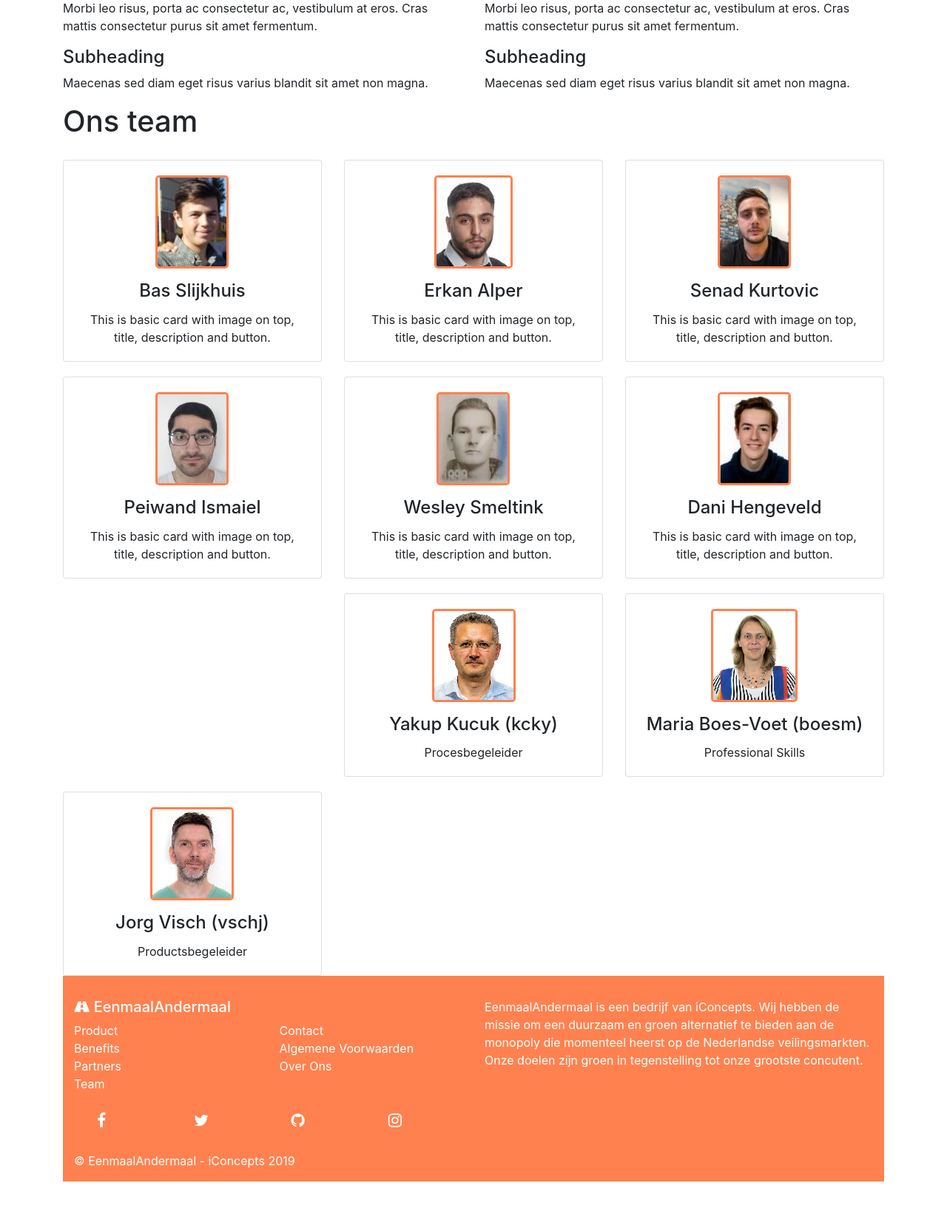
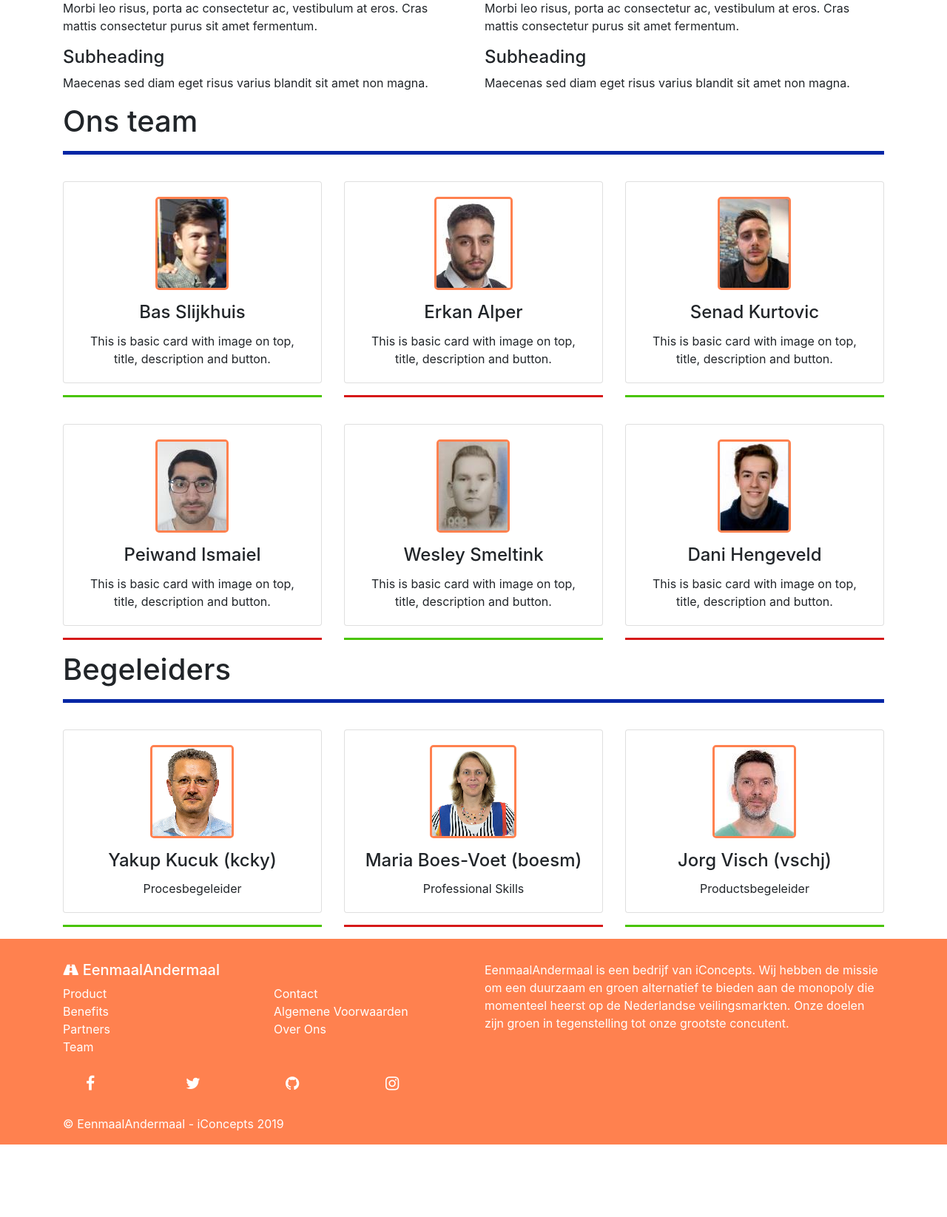
Before and after one commit to Bastastic/Veiling-site-met-PHP, a PHP site: page /overons.php in a window 1280 px wide. Shown: the part 725-2370 px from the top of the page at 74% size. After the commit the page ends 2272 px from the top, so only its background shows below. Run offline with PHP 8.4, Linux system fonts and the light colour scheme; data that the repository does not hold is empty; some libraries are stand-ins or nearby versions.

Commit message:
update overons

```diff
--- a/Website EenmaalAndermaal/bootstrap-4.3.1-dist/overons.php
+++ b/Website EenmaalAndermaal/bootstrap-4.3.1-dist/overons.php
@@ -1,5 +1,6 @@
 <!DOCTYPE html>
 <html lang="nl">
+
 <head>
     <meta charset="UTF-8">
     <meta name="viewport" content="width=device-width, initial-scale=1.0">
@@ -9,26 +10,49 @@
     <title>Over ons</title>
 </head>
 <style>
-  img{
-      border-radius:5px;
+    img {
+        border-radius: 5px;
         border: 3px solid #ff814f;
     }
-  hr.style1{
-	border-top: 3px solid #ff814f;
+
+    .second-line,
+    .fourth-line,
+    .sixth-line {
+        border-top: 3px solid #d61919;
     }
-.col-xs-12, .col-sm-6, .col-md-4{
-    float:left;
+
+    .first-line,
+    .thirth-line,
+    .fifth-line {
+        border-top: 3px solid #49c401;
+    }
+
+    .admin-line {
+        border-top: 5px solid #0326a5;
+    }
+
+    .col-xs-12,
+    .col-sm-6,
+    .col-md-4 {
+        float: left;
+    }
+
+    .row-full {
+        width: auto;
+        position: relative;
     }
 </style>
 <?php
      include 'includes/header.php';
     ?>
+
 <body style="overflow-x:hidden">
 
     <div class="jumbotron">
         <div class="container">
             <h1 class="display-3">Over ons</h1>
-        <p class="lead">Wij zijn EenmaalAndermaal een bedrijf van iConcepts, die een groen alternatief willen bieden op de huidige monopoly markt in Nederland.</p>
+            <p class="lead">Wij zijn EenmaalAndermaal een bedrijf van iConcepts, die een groen alternatief willen bieden
+                op de huidige monopoly markt in Nederland.</p>
             <p><a class="btn btn-lg btn-success" href="#" role="button">Neem contact met ons op</a></p>
         </div>
     </div>
@@ -39,7 +63,8 @@
                 <p>Donec id elit non mi porta gravida at eget metus. Maecenas faucibus mollis interdum.</p>
 
                 <h4>Subheading</h4>
-          <p>Morbi leo risus, porta ac consectetur ac, vestibulum at eros. Cras mattis consectetur purus sit amet fermentum.</p>
+                <p>Morbi leo risus, porta ac consectetur ac, vestibulum at eros. Cras mattis consectetur purus sit amet
+                    fermentum.</p>
 
                 <h4>Subheading</h4>
                 <p>Maecenas sed diam eget risus varius blandit sit amet non magna.</p>
@@ -50,7 +75,8 @@
                 <p>Donec id elit non mi porta gravida at eget metus. Maecenas faucibus mollis interdum.</p>
 
                 <h4>Subheading</h4>
-          <p>Morbi leo risus, porta ac consectetur ac, vestibulum at eros. Cras mattis consectetur purus sit amet fermentum.</p>
+                <p>Morbi leo risus, porta ac consectetur ac, vestibulum at eros. Cras mattis consectetur purus sit amet
+                    fermentum.</p>
 
                 <h4>Subheading</h4>
                 <p>Maecenas sed diam eget risus varius blandit sit amet non magna.</p>
@@ -64,22 +90,90 @@
     <section id="team" class="pb-5">
         <div class="container">
             <h5 class="section-title h1">Ons team</h5>
+            <div class="row-full">
+                <hr class="admin-line">
                 <div class="row">
-            <!-- Team member -->
+                    <!-- Team members -->
+                    <!-- Bas Slijkhuis -->
                     <div class="col-xs-12 col-sm-6 col-md-4" style="padding-top: 20px;">
                         <div class="image-flip" ontouchstart="this.classList.toggle('hover');">
                             <div class="mainflip">
                                 <div class="frontside">
                                     <div class="card">
                                         <div class="card-body text-center">
-                                    <p><img class="img-fluid" src="images/bas-slijkhuis.jpg" alt="card image"></p>
+                                            <p><img class="img-fluid" src="images/bas-slijkhuis.jpg" alt="card image">
+                                            </p>
                                             <h4 class="card-title">Bas Slijkhuis</h4>
-                                    <p class="card-text">This is basic card with image on top, title, description and button.</p>
+                                            <p class="card-text">This is basic card with image on top, title,
+                                                description
+                                                and button.</p>
                                         </div>
                                     </div>
                                 </div>
                             </div>
                         </div>
+                        <hr class="first-line">
+                    </div>
+                    <!-- Erkan Alper -->
+                    <div class="col-xs-12 col-sm-6 col-md-4" style="padding-top: 20px;">
+                        <div class="image-flip" ontouchstart="this.classList.toggle('hover');">
+                            <div class="mainflip">
+                                <div class="frontside">
+                                    <div class="card">
+                                        <div class="card-body text-center">
+                                            <p><img class=" img-fluid" src="images/erkan-alper.jpg" alt="card image">
+                                            </p>
+                                            <h4 class="card-title">Erkan Alper</h4>
+                                            <p class="card-text">This is basic card with image on top, title,
+                                                description
+                                                and button.</p>
+                                        </div>
+                                    </div>
+                                </div>
+                            </div>
+                        </div>
+                        <hr class="second-line">
+                    </div>
+                    <!-- Senad Kurtovic -->
+                    <div class="col-xs-12 col-sm-6 col-md-4" style="padding-top: 20px;">
+                        <div class="image-flip" ontouchstart="this.classList.toggle('hover');">
+                            <div class="mainflip">
+                                <div class="frontside">
+                                    <div class="card">
+                                        <div class="card-body text-center">
+                                            <p><img class=" img-fluid" src="images/senad-kurtovic.jpg" alt="card image">
+                                            </p>
+                                            <h4 class="card-title">Senad Kurtovic</h4>
+                                            <p class="card-text">This is basic card with image on top, title,
+                                                description
+                                                and button.</p>
+                                        </div>
+                                    </div>
+                                </div>
+                            </div>
+                        </div>
+                        <hr class="thirth-line">
+                    </div>
+                    <!-- Peiwand Ismaiel -->
+                    <div class="col-xs-12 col-sm-6 col-md-4" style="padding-top: 20px;">
+                        <div class="image-flip" ontouchstart="this.classList.toggle('hover');">
+                            <div class="mainflip">
+                                <div class="frontside">
+                                    <div class="card" style="padding-top: 0px;">
+                                        <div class="card-body text-center" style="padding-top: 20px;">
+                                            <p><img class=" img-fluid" src="images/peiwand-ismaiel.jpg"
+                                                    alt="card image">
+                                            </p>
+                                            <h4 class="card-title">Peiwand Ismaiel</h4>
+                                            <p class="card-text">This is basic card with image on top, title,
+                                                description
+                                                and button.</p>
+                                        </div>
+                                    </div>
+                                </div>
+                            </div>
+                        </div>
+                        <hr class="fourth-line">
                     </div>
                     <div class="col-xs-12 col-sm-6 col-md-4" style="padding-top: 20px;">
                         <div class="image-flip" ontouchstart="this.classList.toggle('hover');">
@@ -87,85 +181,50 @@
                                 <div class="frontside">
                                     <div class="card">
                                         <div class="card-body text-center">
-                                    <p><img class=" img-fluid" src="images/erkan-alper.jpg" alt="card image"></p>
-                                    <h4 class="card-title">Erkan Alper</h4>
-                                    <p class="card-text">This is basic card with image on top, title, description and button.</p>
+                                            <p><img class=" img-fluid" src="images/wesley-smeltink.jpg"
+                                                    alt="card image">
+                                            </p>
+                                            <h4 class="card-title">Wesley Smeltink</h4>
+                                            <p class="card-text">This is basic card with image on top, title,
+                                                description
+                                                and button.</p>
                                         </div>
                                     </div>
                                 </div>
                             </div>
                         </div>
+                        <hr class="fifth-line">
                     </div>
+                    <!-- Dani Hengeveld -->
                     <div class="col-xs-12 col-sm-6 col-md-4" style="padding-top: 20px;">
                         <div class="image-flip" ontouchstart="this.classList.toggle('hover');">
                             <div class="mainflip">
                                 <div class="frontside">
                                     <div class="card">
                                         <div class="card-body text-center">
-                                    <p><img class=" img-fluid" src="images/senad-kurtovic.jpg" alt="card image"></p>
-                                    <h4 class="card-title">Senad Kurtovic</h4>
-                                    <p class="card-text">This is basic card with image on top, title, description and button.</p>
+                                            <p><img class=" img-fluid" src="images/dani-hengeveld.jpg" alt="card image">
+                                            </p>
+                                            <h4 class="card-title">Dani Hengeveld</h4>
+                                            <p class="card-text">This is basic card with image on top, title,
+                                                description
+                                                and button.</p>
                                         </div>
                                     </div>
                                 </div>
                             </div>
                         </div>
+                        <hr class="sixth-line">
                     </div>
-          <div class="col-xs-12 col-sm-6 col-md-4" style="padding-top: 20px;">
-                <div class="image-flip" ontouchstart="this.classList.toggle('hover');">
-                    <div class="mainflip">
-                        <div class="frontside">
-                            <div class="card" style="padding-top: 0px;">
-                                <div class="card-body text-center" style="padding-top: 20px;">
-                                    <p><img class=" img-fluid" src="images/peiwand-ismaiel.jpg" alt="card image"></p>
-                                    <h4 class="card-title">Peiwand Ismaiel</h4>
-                                    <p class="card-text">This is basic card with image on top, title, description and button.</p>
+
+
+                    <div class="container">
+                        <h5 class="section-title h1">Begeleiders</h5>
+                        <div class="row-full">
+                            <hr class="admin-line">
                         </div>
+
                     </div>
-                      </div>
-                   </div>
-              </div>
-          </div>
-          <div class="col-xs-12 col-sm-6 col-md-4" style="padding-top: 20px;">
-                <div class="image-flip" ontouchstart="this.classList.toggle('hover');">
-                    <div class="mainflip">
-                        <div class="frontside">
-                            <div class="card">
-                                <div class="card-body text-center">
-                                    <p><img class=" img-fluid" src="images/wesley-smeltink.jpg" alt="card image"></p>
-                                    <h4 class="card-title">Wesley Smeltink</h4>
-                                    <p class="card-text">This is basic card with image on top, title, description and button.</p>
-                                </div>
-                            </div>
-                      </div>
-                   </div>
-              </div>
-          </div>
-          <div class="col-xs-12 col-sm-6 col-md-4" style="padding-top: 20px;">
-                <div class="image-flip" ontouchstart="this.classList.toggle('hover');">
-                    <div class="mainflip">
-                        <div class="frontside">
-                            <div class="card">
-                                <div class="card-body text-center">
-                                    <p><img class=" img-fluid" src="images/dani-hengeveld.jpg" alt="card image"></p>
-                                    <h4 class="card-title">Dani Hengeveld</h4>
-                                    <p class="card-text">This is basic card with image on top, title, description and button.</p>
-                                </div>
-                            </div>
-                      </div>
-                   </div>
-              </div>
-          </div>
-          <div class="col-xs-12 col-sm-6 col-md-4">
-                <div class="image-flip" ontouchstart="this.classList.toggle('hover');">
-                    <div class="mainflip">
-                        <div class="frontside">
-                      </div>
-                   </div>
-              </div>
-          </div>
-      <!-- break line -->
-      <hr class="style1">
+
                     <!-- Yakup Kucuk -->
                     <div class="col-xs-12 col-sm-6 col-md-4" style="padding-top: 20px;">
                         <div class="image-flip" ontouchstart="this.classList.toggle('hover');">
@@ -173,7 +232,8 @@
                                 <div class="frontside">
                                     <div class="card">
                                         <div class="card-body text-center">
-                                    <p><img class=" img-fluid" src="images/yakup-kucuk.jpg" alt="card image"></p>
+                                            <p><img class=" img-fluid" src="images/yakup-kucuk.jpg" alt="card image">
+                                            </p>
                                             <h4 class="card-title">Yakup Kucuk (kcky)</h4>
                                             <p class="card-text">Procesbegeleider</p>
                                         </div>
@@ -181,6 +241,7 @@
                                 </div>
                             </div>
                         </div>
+                        <hr class="first-line">
                     </div>
                     <!-- Maria Boes-Voet -->
                     <div class="col-xs-12 col-sm-6 col-md-4" style="padding-top: 20px;">
@@ -189,7 +250,9 @@
                                 <div class="frontside">
                                     <div class="card">
                                         <div class="card-body text-center">
-                                    <p><img class=" img-fluid" src="images/maria-boes-voet.jpg" alt="card image"></p>
+                                            <p><img class=" img-fluid" src="images/maria-boes-voet.jpg"
+                                                    alt="card image">
+                                            </p>
                                             <h4 class="card-title">Maria Boes-Voet (boesm)</h4>
                                             <p class="card-text">Professional Skills</p>
                                         </div>
@@ -197,6 +260,7 @@
                                 </div>
                             </div>
                         </div>
+                        <hr class="second-line">
                     </div>
                     <!-- Jorg Visch -->
                     <div class="col-xs-12 col-sm-6 col-md-4" style="padding-top: 20px;">
@@ -213,8 +277,24 @@
                                 </div>
                             </div>
                         </div>
+                        <hr class="thirth-line">
                     </div>
+                </div>
+                <div class="col-xs-12 col-sm-6 col-md-4">
+                    <div class="image-flip" ontouchstart="this.classList.toggle('hover');">
+                        <div class="mainflip">
+                            <div class="frontside">
+                            </div>
+
+                        </div>
+
+                    </div>
+
+                </div>
+            </div>
+            <!-- break line -->
 </div>
 </body>
 <?php include('includes/footer.php'); ?>
+
 </html>
```
Lines whose indentation alone changed are shown as unchanged.
